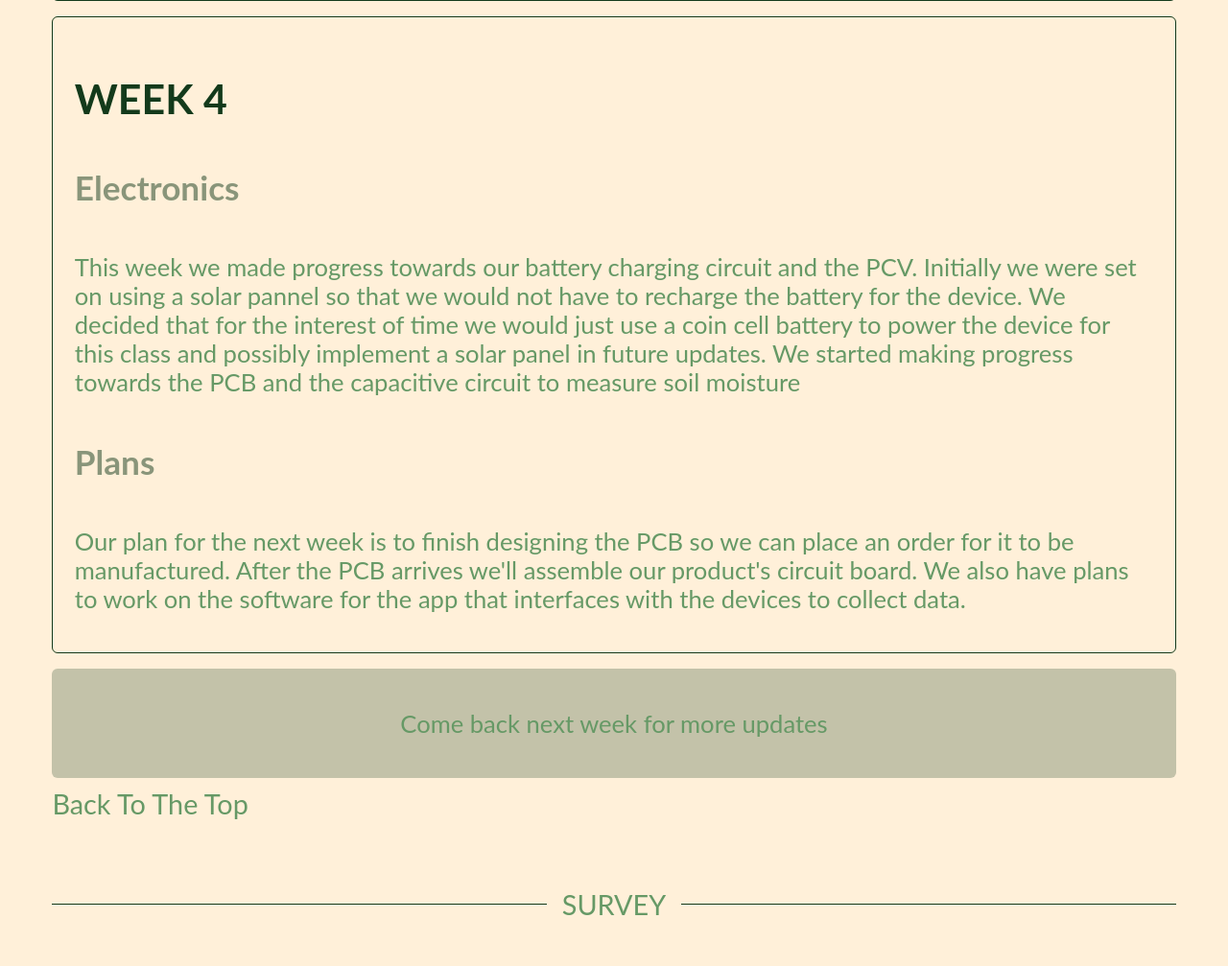
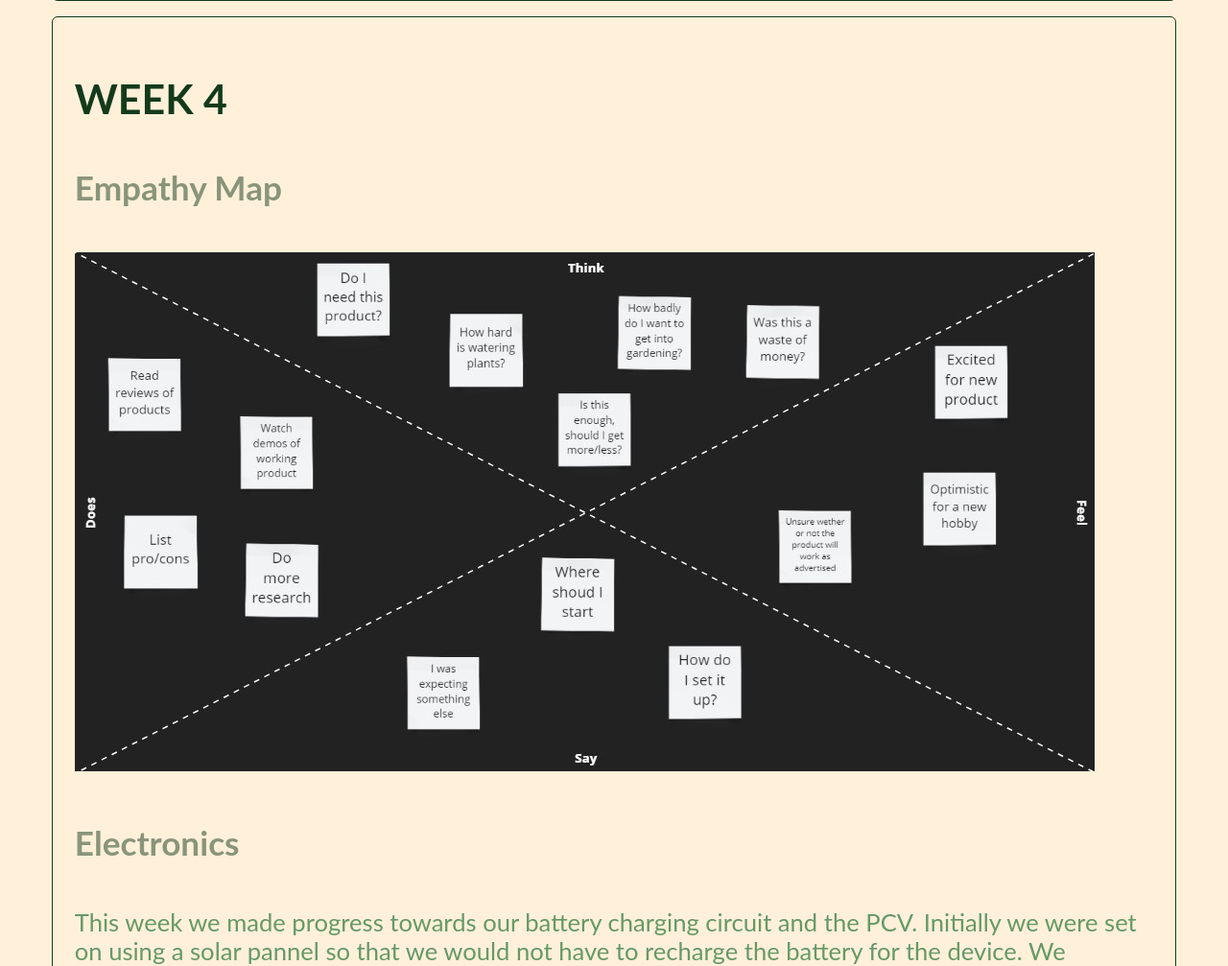
Before and after one commit to duongkelvin75/ece140a-kelvin-duong, a Python web app: template web/src/templates/home.html in a window 1280 px wide. Shown: the part 4523-5530 px from the top of the page at 96% size. Run offline with Jinja, Linux system fonts and the light colour scheme; the template is opened without the code that fills it, so the values that code supplies are empty.

Commit message:
add empathy map

```diff
--- a/web/src/templates/home.html
+++ b/web/src/templates/home.html
@@ -95,6 +95,8 @@
 
      <div class='cur-update'id='up'>
       <h3>Week 4</h3>
+      <h4>Empathy Map</h4>
+       <img src="empathy.jpg" alt="empathy">
       <h4>Electronics</h4>
       <p>This week we made progress towards our battery charging circuit and the PCV. Initially we were set on using a solar pannel so that we would not have to recharge the battery for the device. We decided that for the interest of time we would just use a coin cell battery to power the device for this class and possibly implement a solar panel in future updates. We started making progress towards the PCB and the capacitive circuit to measure soil moisture</p>
       <h4>Plans</h4>
```
Also changed, not shown: web/src/templates/empathy.jpg (added).
